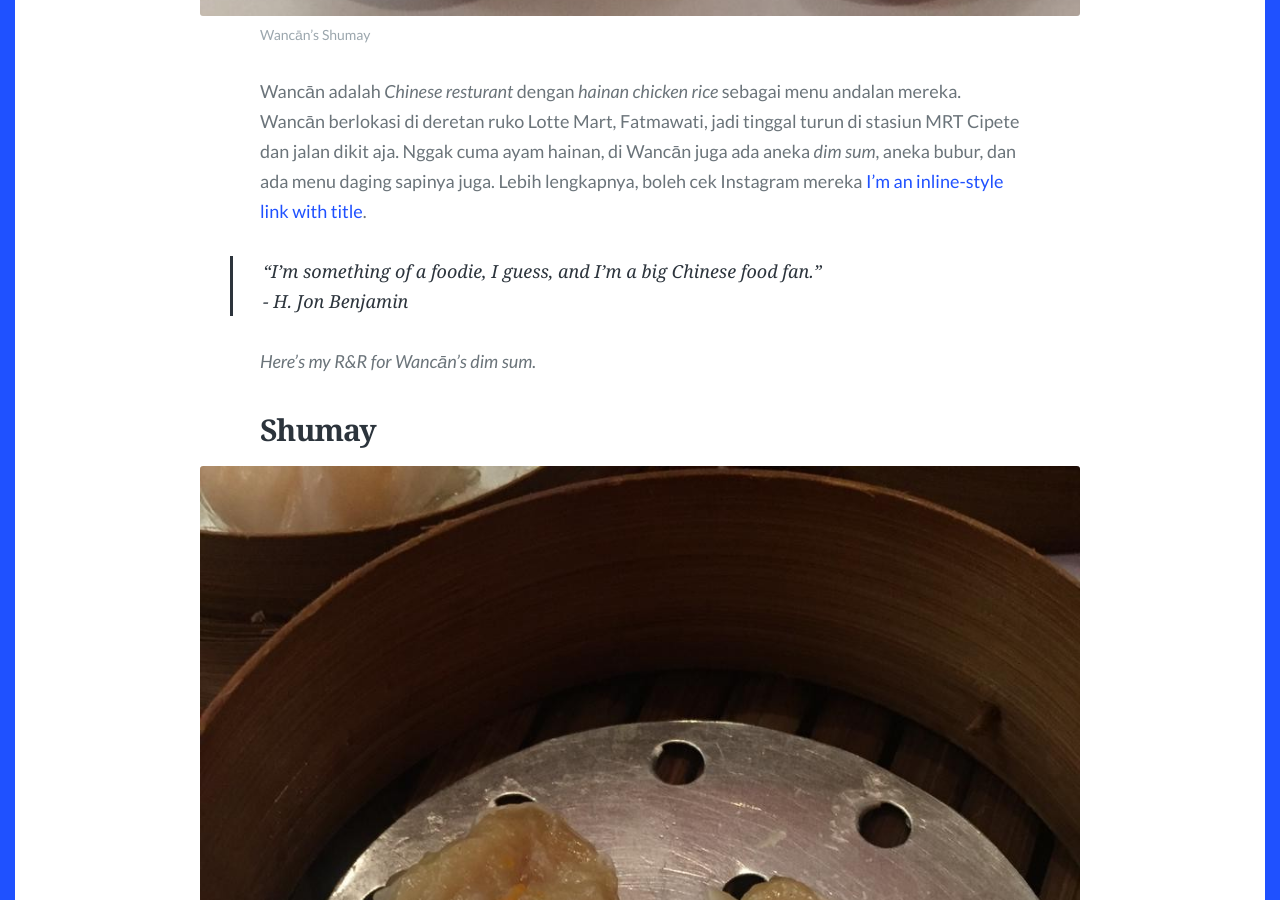
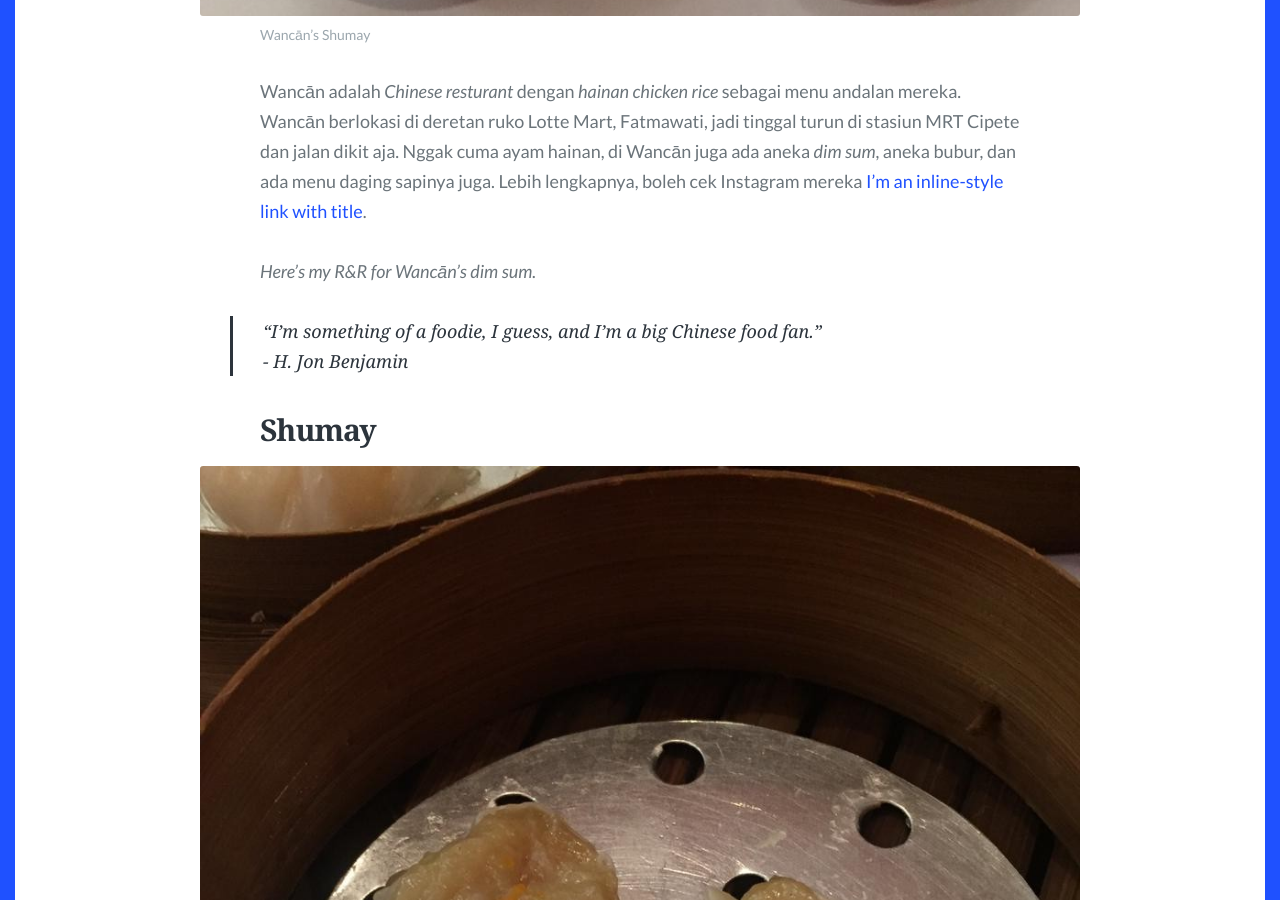
Before and after one commit to audreystour/audreystour.github.io, a Jekyll site: the page built from _posts/2023-05-01-r&r-wancan.md, in a window 1280 px wide and 900 px high, scrolled down 2738 px. Built offline with Jekyll 4.4.1, drawn with Linux system fonts in a browser that asks for light colours; some web fonts are replaced; comment, search, counter and statistics services are not loaded.

```diff
--- a/_posts/2023-05-01-r&r-wancan.md
+++ b/_posts/2023-05-01-r&r-wancan.md
@@ -19,9 +19,9 @@ Akhirnya pulang nonton gue dan Naznien menyempatkan buat ke Wancān. Berhubung k
 
 Wancān adalah *Chinese resturant* dengan *hainan chicken rice* sebagai menu andalan mereka. Wancān berlokasi di deretan ruko Lotte Mart, Fatmawati, jadi tinggal turun di stasiun MRT Cipete dan jalan dikit aja. Nggak cuma ayam hainan, di Wancān juga ada aneka *dim sum*, aneka bubur, dan ada menu daging sapinya juga. Lebih lengkapnya, boleh cek Instagram mereka [I'm an inline-style link with title]( https://www.instagram.com/wancan.jkt/ "@wancan.jkt").
 
+*Here’s my R&R for Wancān’s dim sum.*
+
 > “I'm something of a foodie, I guess, and I'm a big Chinese food fan.” <br> - H. Jon Benjamin
-
-*Here’s my R&R for Wancān’s dim sum.*
 
 ## Shumay
 
```
